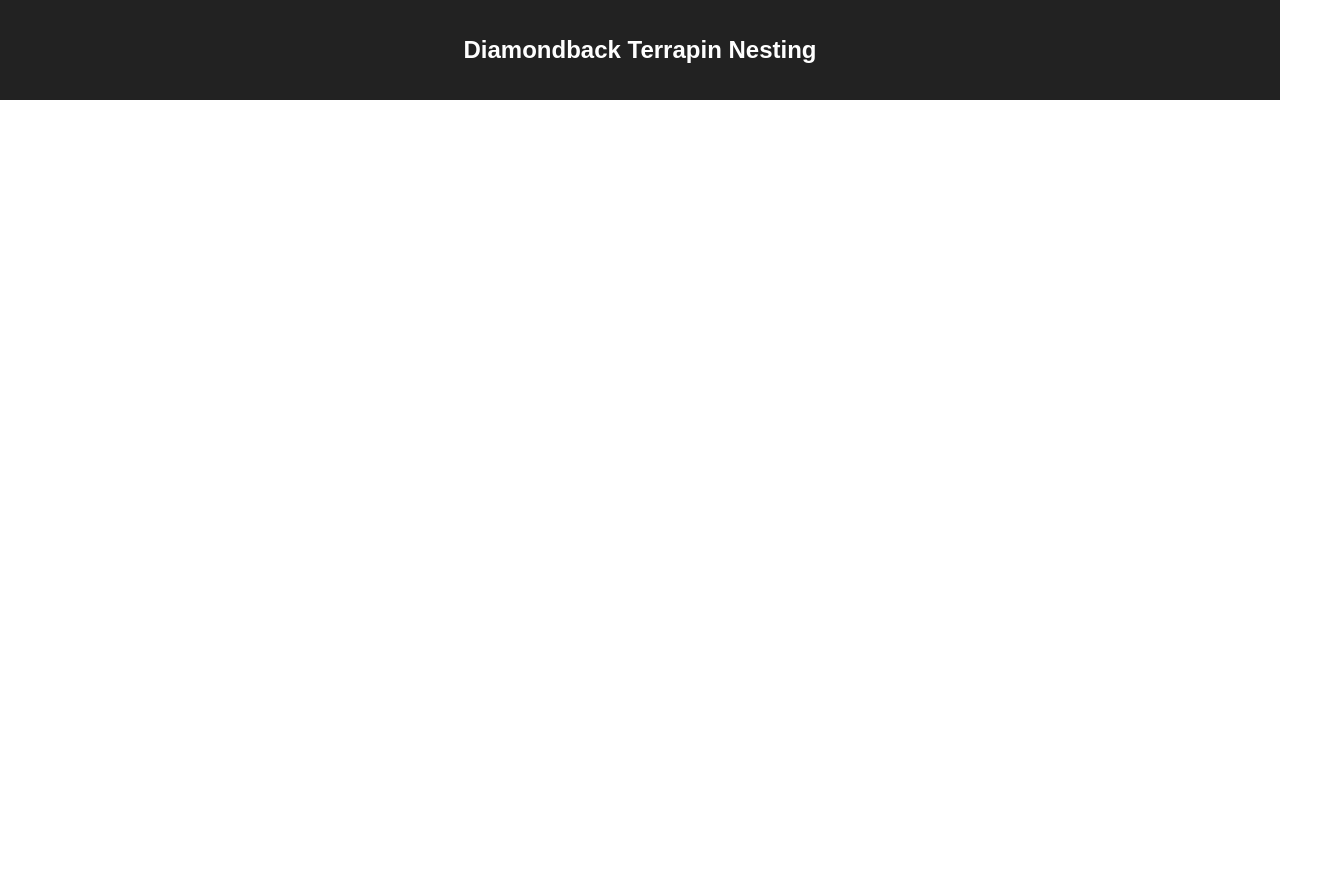
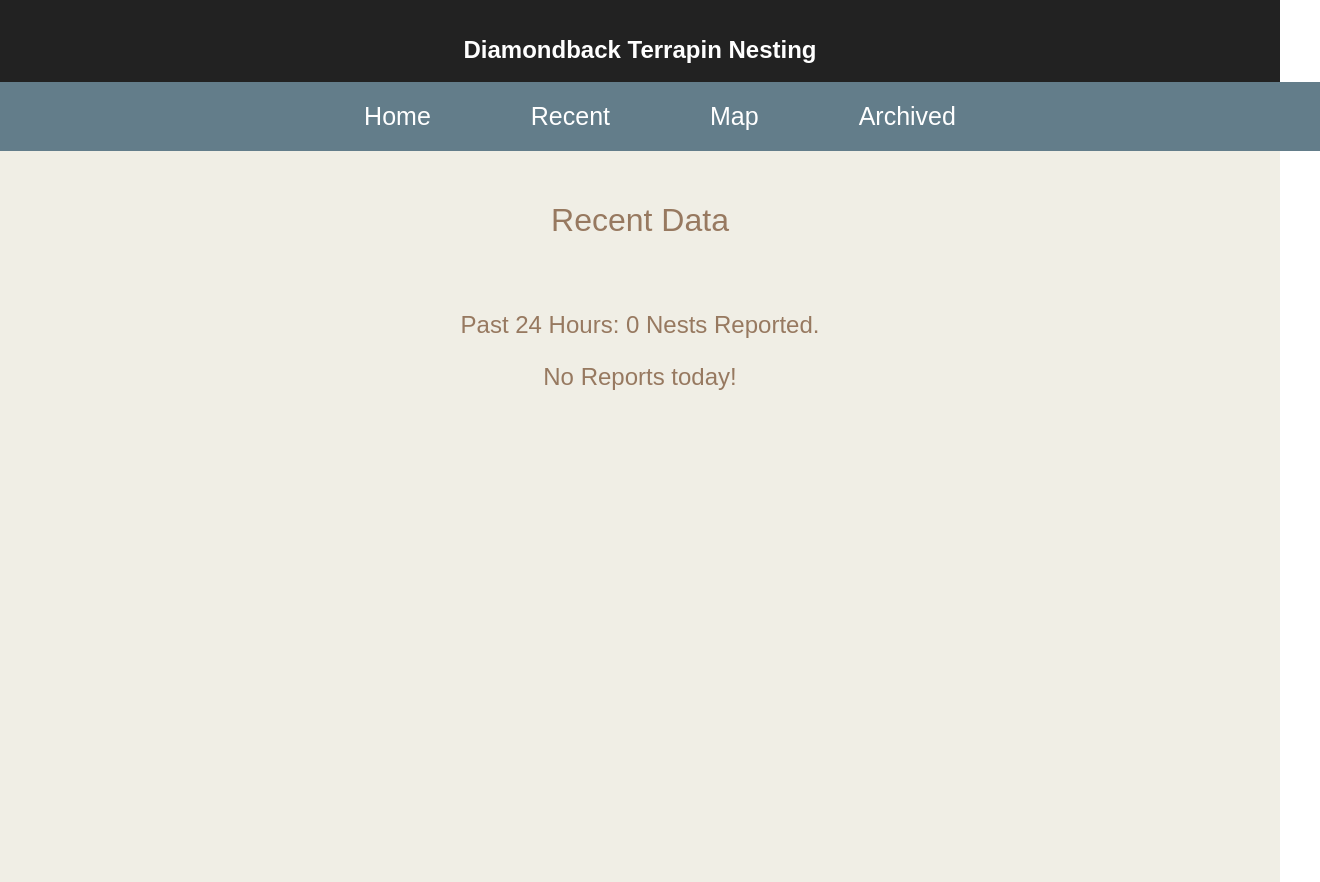
Before and after one commit to NPH82/Terrapin, a React (Create React App) app: page /admin/recent in a window 1280 px wide. Shown: the whole page, 1320 px wide, since content can reach past the window. Before the commit the page ends 800 px from the top, so only its background shows below. Built offline with nearby package versions, Linux system fonts and the light colour scheme.

Commit message:
created admin recent page

```diff
--- a/src/App.js
+++ b/src/App.js
@@ -5,6 +5,7 @@ import  Welcome from "./pages/Welcome";
 import CreateAccount from "./pages/CreateAccount";
 import AdminWelcome from "./pages/Admin/AdminWelcome";
 import AdminMap from "./pages/Admin/AdminMap";
+import AdminRecent from "./pages/Admin/AdminRecent";
 
 const App = () =>
       <Router>
@@ -21,6 +22,7 @@ const App = () =>
               <Route exaxt path="/account" component={CreateAccount}/>
               <Route exact path="/admin" component={AdminWelcome}/>
               <Route exact path="/admin/map" component={AdminMap}/>
+              <Route exact path="/admin/recent" component={AdminRecent}/>
             </Switch>
         </div>
       </Router>;
--- a/src/components/Form/Select.js
+++ b/src/components/Form/Select.js
@@ -3,7 +3,7 @@ import React from "react";
 class Select extends React.Component {
   constructor(props) {
     super(props);
-    this.state = {value: 'Data Fields'};
+    this.state = {value: "Data Fields"};
 
     this.handleChange = this.handleChange.bind(this);
   }
--- a/src/pages/Admin/AdminRecent.js
+++ b/src/pages/Admin/AdminRecent.js
@@ -0,0 +1,25 @@
+import React from "react";
+import Navbar from "../../components/Navbar";
+
+class AdminRecent extends React.Component {
+  static defaultProps = {
+    reported: 0,
+    returnedData: "No Reports today!"
+  }
+  render() {
+    return(
+      <div className="container" style={{backgroundColor:"#f0eee5", height:"100vh", textAlign:"center", marginTop:-50}}>
+      <Navbar/>
+     <p className="App-intro" style={{fontSize:"4vh", color:"#977960", paddingTop:"15vh", paddingBottom:"5vh"}}>Recent Data</p>
+     <div className="recent">
+       <p clasName="description" style={{fontSize:"3vh", color:"#977960"}}>Past 24 Hours: {this.props.reported} Nests Reported.</p>
+       <div>
+         <p className="returnedData" style={{fontSize:"3vh", color:"#977960"}}>{this.props.returnedData}</p>
+       </div>
+     </div>
+   </div>
+    );
+  }
+};
+
+export default AdminRecent;
```
